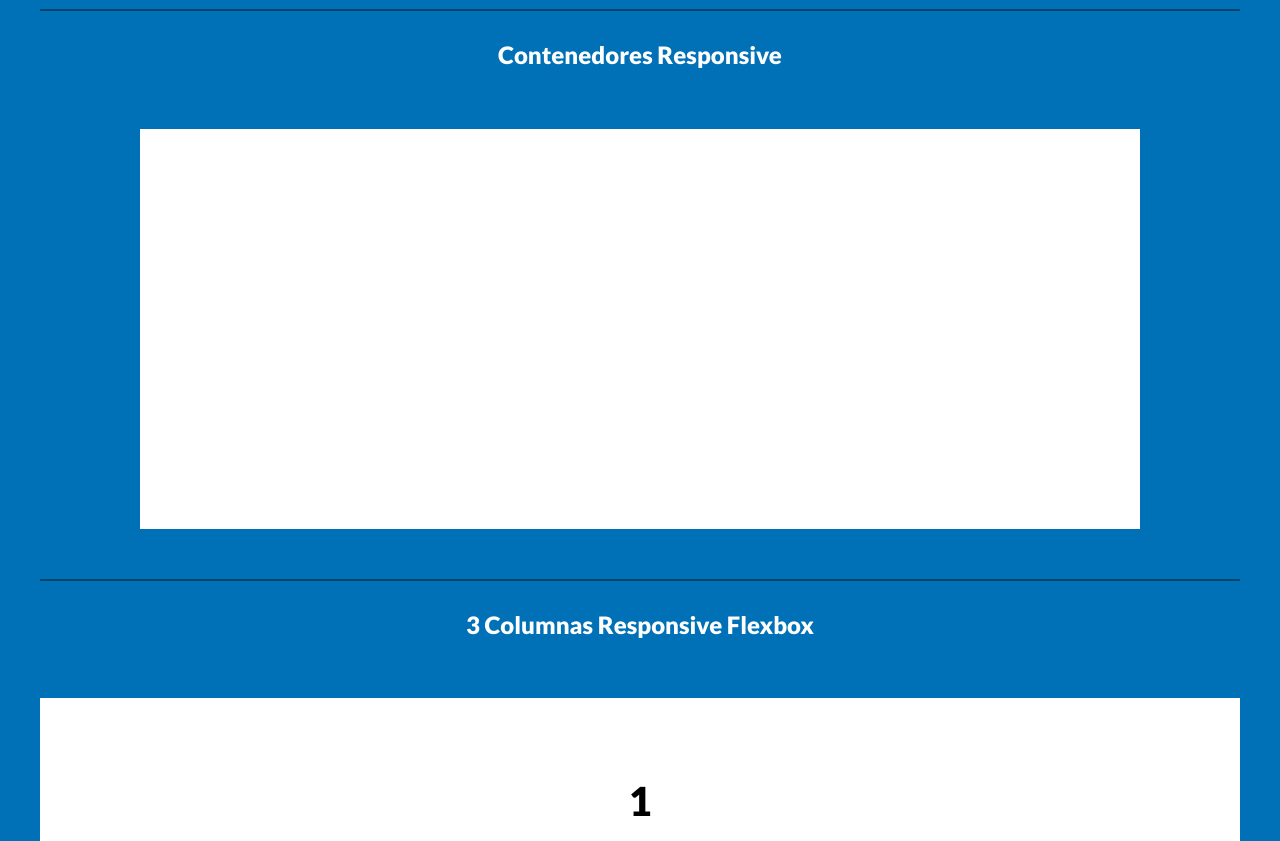
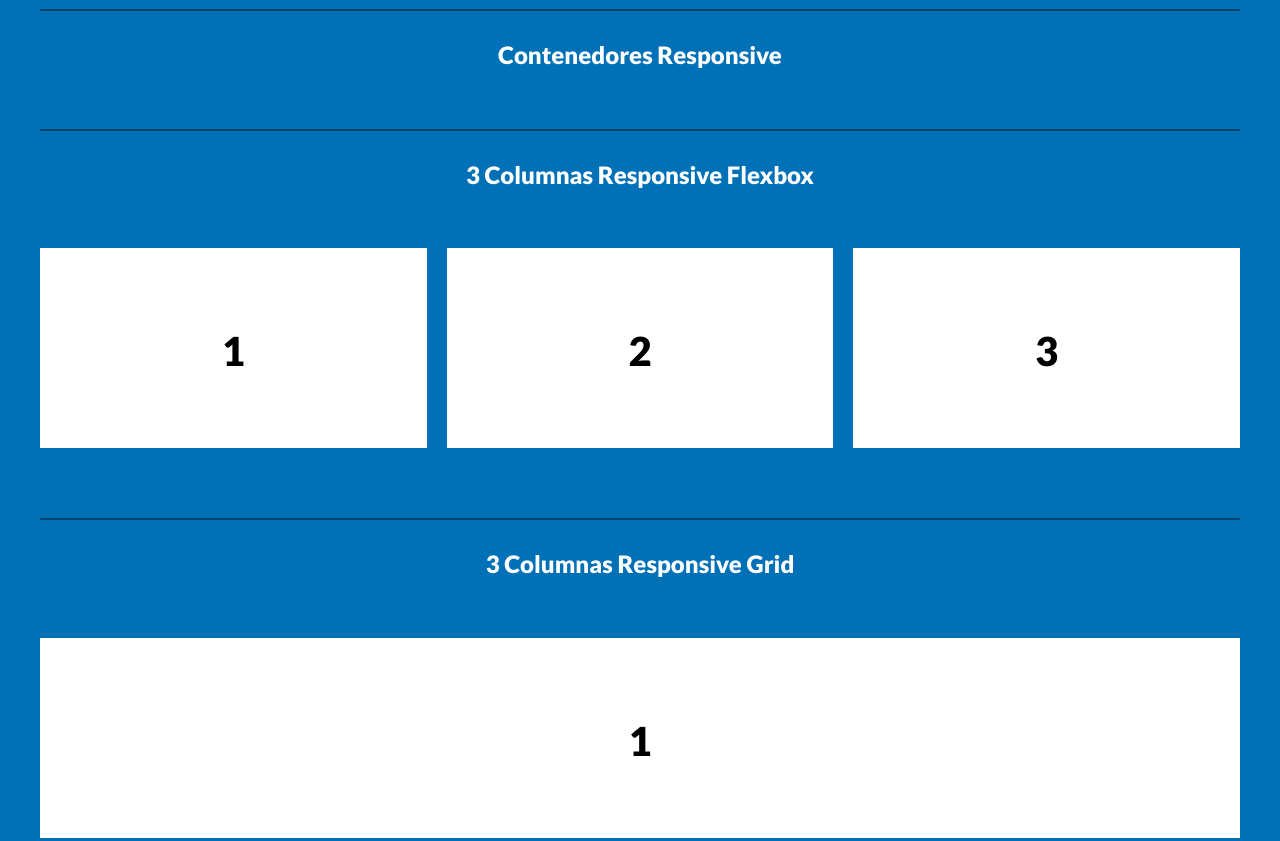
Before and after one commit to pmpeloc/responsive-web-design, a plain HTML site: page index.html in a window 1280 px wide. Shown: the part 1400-2241 px from the top of the page. Drawn offline with Linux system fonts and the light colour scheme.

Commit message:
Columnas responsive flex

```diff
--- /dev/null
+++ b/css/08.css
@@ -0,0 +1,9 @@
+@media (min-width: 768px) {
+  .tres-columnas-flex {
+    display: flex;
+    gap: 2rem;
+  }
+  .columna {
+    flex-grow: 1;
+  }
+}
--- a/index.html
+++ b/index.html
@@ -19,7 +19,8 @@
     <!-- <link rel="stylesheet" href="css/04.css" /> -->
     <!-- <link rel="stylesheet" href="css/05.css" /> -->
     <!-- <link rel="stylesheet" href="css/06.css" /> -->
-    <link rel="stylesheet" href="css/07.css" />
+    <!-- <link rel="stylesheet" href="css/07.css" /> -->
+    <link rel="stylesheet" href="css/08.css" />
   </head>
   <body>
     <div class="caja-curso">
```
